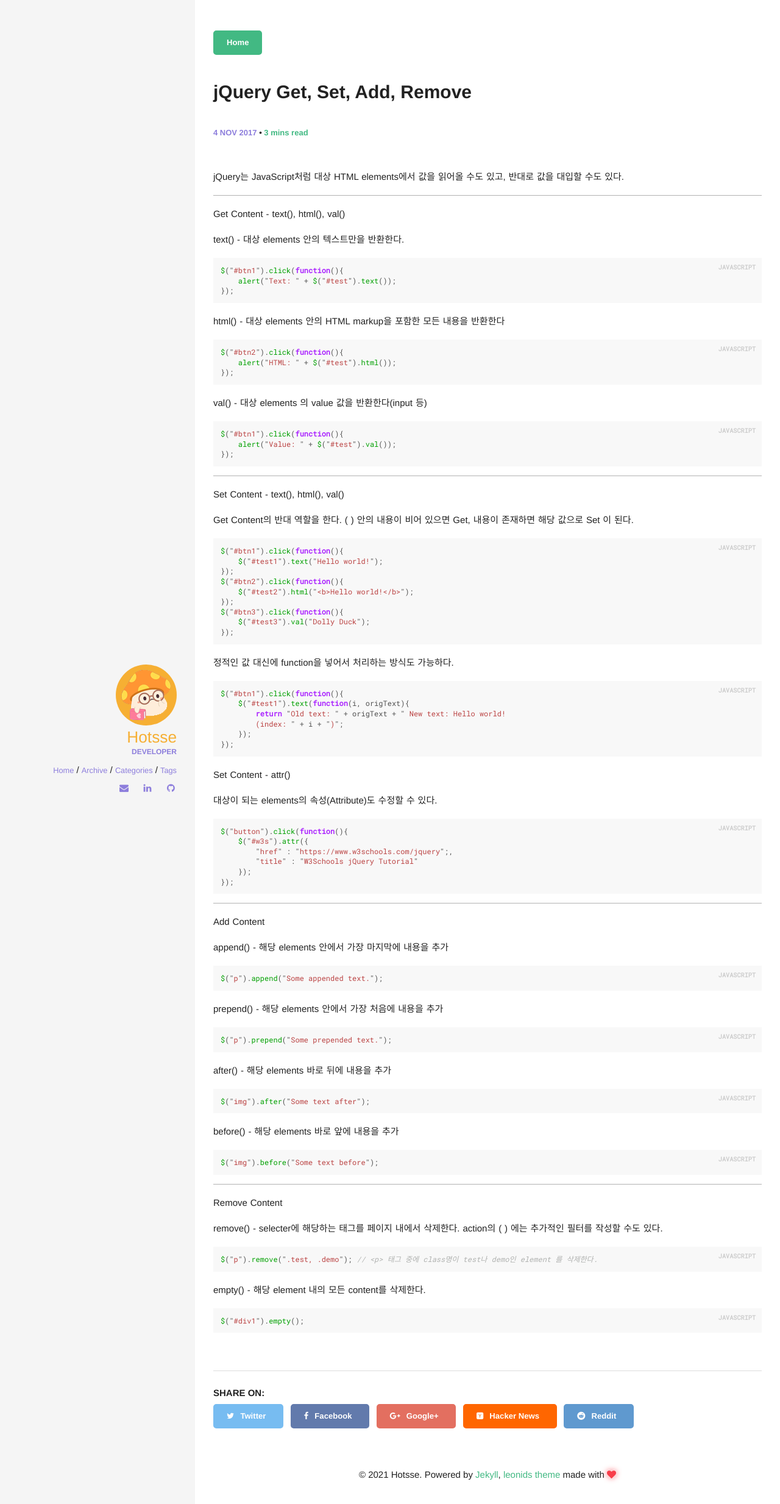
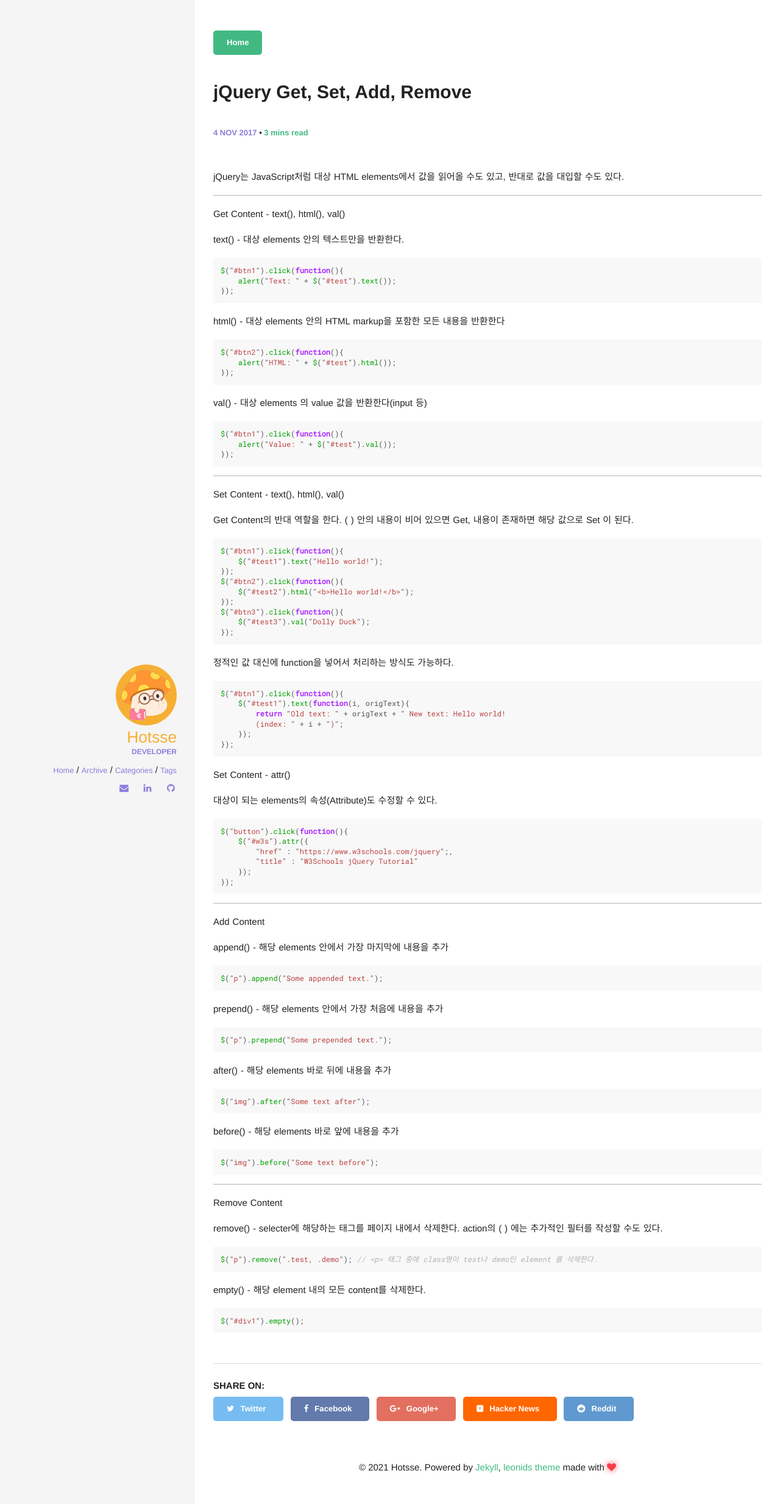
Before and after one commit to Hotsse/hotsse.github.io, a Jekyll site: the page built from _posts/2017-11-04-jQuery Get, Set, Add, Remove.md, in a window 1280 px wide. Shown: the top 2467 px of the page at 61% size. Built offline with Jekyll 4.4.1, drawn with Linux system fonts in a browser that asks for light colours; comment, search, counter and statistics services are not loaded.

Commit message:
Update 2017-11-04-jQuery Get, Set, Add, Remove.md

````diff
--- a/_posts/2017-11-04-jQuery Get, Set, Add, Remove.md
+++ b/_posts/2017-11-04-jQuery Get, Set, Add, Remove.md
@@ -13,32 +13,32 @@
 Get Content - text(), html(), val()
 
 text() - 대상 elements 안의 텍스트만을 반환한다.
-{% highlight javascript %}
+```javascript
 $("#btn1").click(function(){
     alert("Text: " + $("#test").text());
 });
-{% endhighlight %}
+```
 
 html() - 대상 elements 안의 HTML markup을 포함한 모든 내용을 반환한다
-{% highlight javascript %}
+```javascript
 $("#btn2").click(function(){
     alert("HTML: " + $("#test").html());
 });
-{% endhighlight %}
+```
 
 val() - 대상 elements 의 value 값을 반환한다(input 등)
-{% highlight javascript %}
+```javascript
 $("#btn1").click(function(){
     alert("Value: " + $("#test").val());
 });
-{% endhighlight %}
+```
 
 ----------------
 
 Set Content - text(), html(), val()
 
 Get Content의 반대 역할을 한다. ( ) 안의 내용이 비어 있으면 Get, 내용이 존재하면 해당 값으로 Set 이 된다.
-{% highlight javascript %}
+```javascript
 $("#btn1").click(function(){
     $("#test1").text("Hello world!");
 });
@@ -48,64 +48,64 @@
 $("#btn3").click(function(){
     $("#test3").val("Dolly Duck");
 });
-{% endhighlight %}
+```
 
 정적인 값 대신에 function을 넣어서 처리하는 방식도 가능하다.
-{% highlight javascript %}
+```javascript
 $("#btn1").click(function(){
     $("#test1").text(function(i, origText){
         return "Old text: " + origText + " New text: Hello world!
         (index: " + i + ")";
     });
 });
-{% endhighlight %}
+```
 
 Set Content - attr()
 
 대상이 되는 elements의 속성(Attribute)도 수정할 수 있다.
-{% highlight javascript %}
+```javascript
 $("button").click(function(){
     $("#w3s").attr({
         "href" : "https://www.w3schools.com/jquery";,
         "title" : "W3Schools jQuery Tutorial"
     });
 });
-{% endhighlight %}
+```
 
 --------------------------
 
 Add Content
 
 append() - 해당 elements 안에서 가장 마지막에 내용을 추가
-{% highlight javascript %}
+```javascript
 $("p").append("Some appended text.");
-{% endhighlight %}
+```
 
 prepend() - 해당 elements 안에서 가장 처음에 내용을 추가
-{% highlight javascript %}
+```javascript
 $("p").prepend("Some prepended text.");
-{% endhighlight %}
+```
 
 after() - 해당 elements 바로 뒤에 내용을 추가
-{% highlight javascript %}
+```javascript
 $("img").after("Some text after");
-{% endhighlight %}
+```
 
 before() - 해당 elements 바로 앞에 내용을 추가
-{% highlight javascript %}
+```javascript
 $("img").before("Some text before");
-{% endhighlight %}
+```
 
 ---------------------
 
 Remove Content
 
 remove() - selecter에 해당하는 태그를 페이지 내에서 삭제한다. action의 (  ) 에는 추가적인 필터를 작성할 수도 있다.
-{% highlight javascript %}
+```javascript
 $("p").remove(".test, .demo"); // <p> 태그 중에 class명이 test나 demo인 element 를 삭제한다.
-{% endhighlight %}
+```
 
 empty() - 해당 element 내의 모든 content를 삭제한다.
-{% highlight javascript %}
+```javascript
 $("#div1").empty();
-{% endhighlight %}
+```
````
